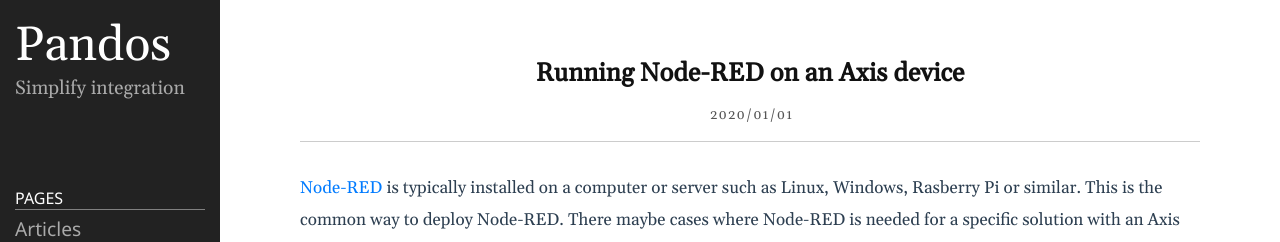
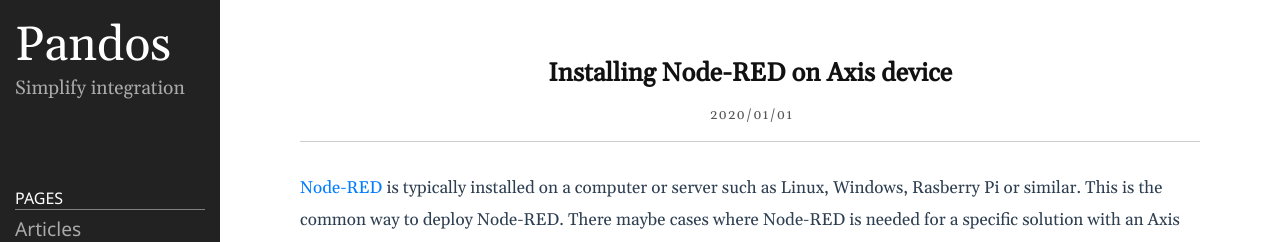
Before and after one commit to pandosme/pandosme.github.io, a Jekyll site: the page built from docs/_posts/2022-10-02-nodered-acap.md, in a window 1280 px wide. Shown: the top 242 px of the page. Built offline with Jekyll 4.4.1, drawn with Linux system fonts in a browser that asks for light colours.

Commit message:
Update 2022-10-02-nodered-acap.md

```diff
--- a/docs/_posts/2022-10-02-nodered-acap.md
+++ b/docs/_posts/2022-10-02-nodered-acap.md
@@ -1,6 +1,6 @@
 ---
 layout: post
-title:  "Running Node-RED on an Axis device"
+title:  "Installing Node-RED on Axis device"
 date: 2020-01-02 00:00:00 +0200
 categories: [ACAP, Node-RED]
 ---
```
